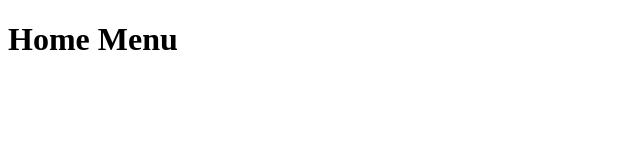
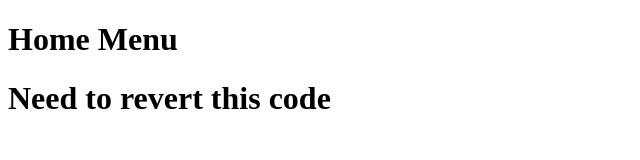
Before and after one commit to birjesh3pillar/git-learning, a plain HTML site: page home.html in a window 1280 px wide. Shown: the whole page, without its empty margins (0-640 px from the left). Drawn offline with Linux system fonts and the light colour scheme.

Commit message:
add string to dist

```diff
--- a/home.html
+++ b/home.html
@@ -8,5 +8,6 @@
   </head>
   <body>
     <h1>Home Menu</h1>
+    <h1>Need to revert this code</h1>
   </body>
 </html>
```
